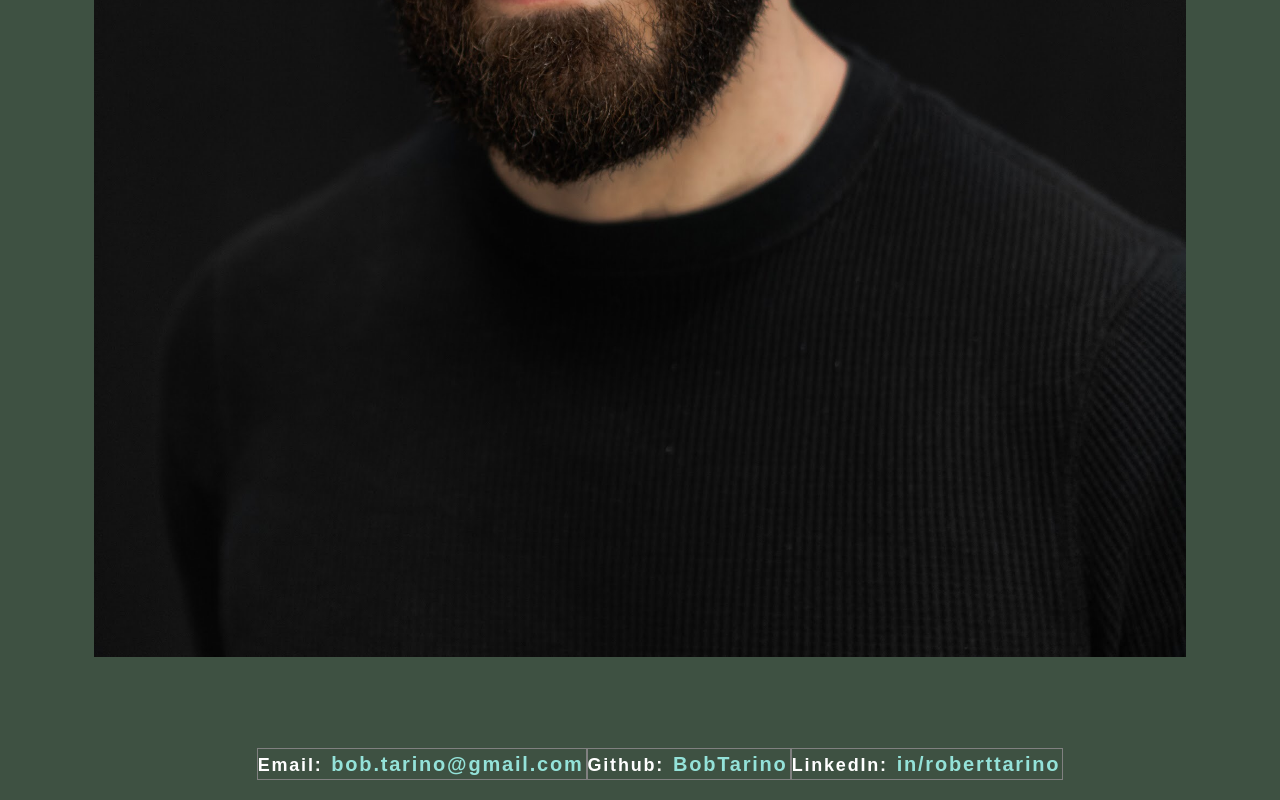
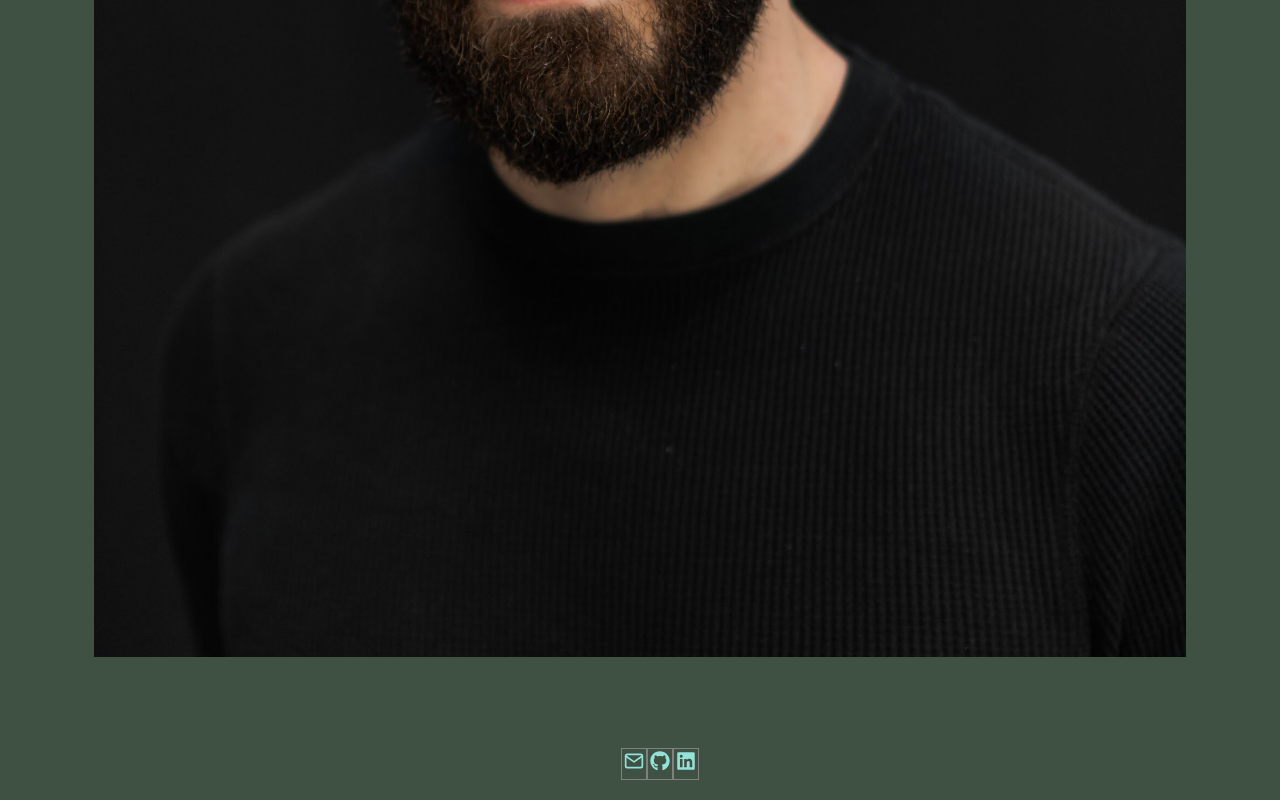
Before and after one commit to BobTarino/portfolio2.0, a React (Create React App) app: page / in a window 1280 px wide. Shown: the part 942-1742 px from the top of the page. Built offline with nearby package versions, Linux system fonts and the light colour scheme.

Commit message:
added react-icons for stylized footer

```diff
--- a/package.json
+++ b/package.json
@@ -8,6 +8,7 @@
     "@testing-library/user-event": "^12.8.3",
     "react": "^17.0.2",
     "react-dom": "^17.0.2",
+    "react-icons": "^4.2.0",
     "react-scripts": "4.0.3",
     "web-vitals": "^1.1.2"
   },
--- a/src/components/Footer/index.js
+++ b/src/components/Footer/index.js
@@ -1,13 +1,15 @@
 import React from 'react';
+import { FaGithub, FaLinkedin } from "react-icons/fa";
+import { FiMail } from "react-icons/fi";
 
 function Footer () {
     return (
         <section id="contact-info">
         <div class="list">
           <ul>
-            <li><strong>Email:</strong> <a href="mailto: bob.tarino@gmail.com">bob.tarino@gmail.com</a></li>
-            <li><strong>Github:</strong> <a href="https://github.com/BobTarino">BobTarino</a></li>
-            <li><strong>LinkedIn:</strong> <a href="https://www.linkedin.com/in/roberttarino/">in/roberttarino</a></li>
+            <li><a href="mailto: bob.tarino@gmail.com"><FiMail /></a></li>
+            <li><a href="https://github.com/BobTarino"><FaGithub /></a></li>
+            <li><a href="https://www.linkedin.com/in/roberttarino/"><FaLinkedin /></a></li>
           </ul>
         </div>
     </section>
```
Also changed, not shown: 1 other file (tests, documents, lock files or other folders).
